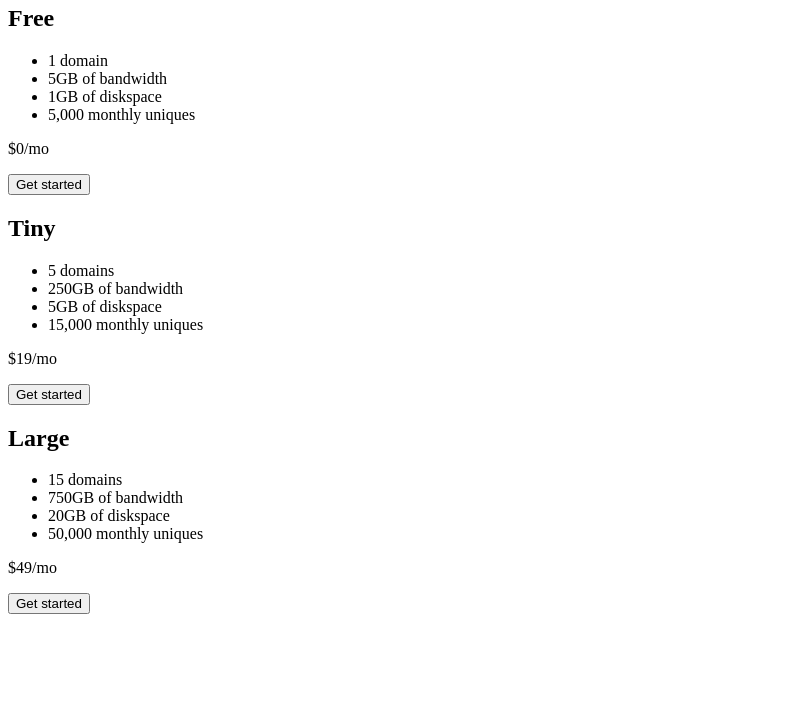
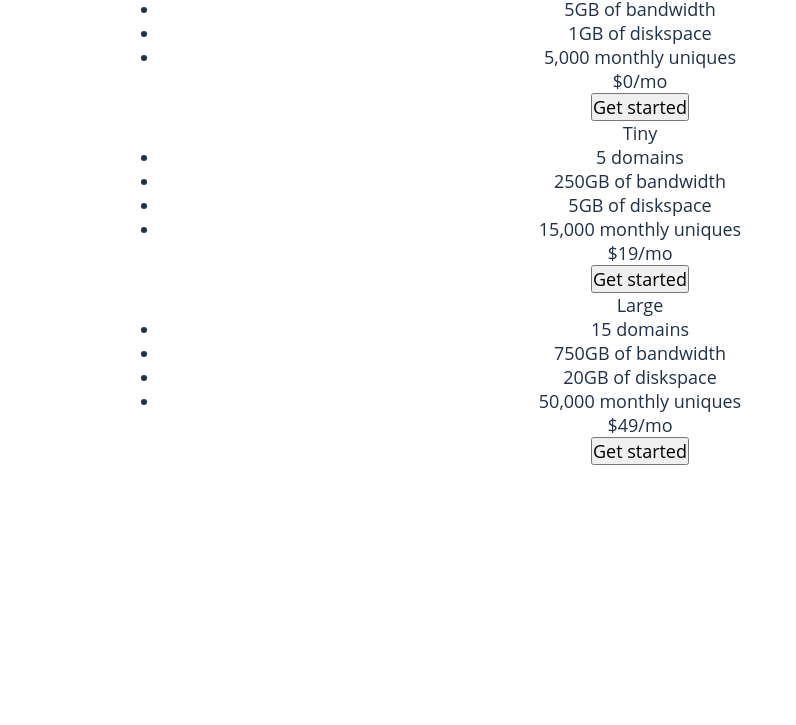
Before and after one commit to AngelCruzL/pricing-table, a website: page src/index.html in a window 1280 px wide. Shown: the part 75-800 px from the top of the page, without its empty margins (0-796 px from the left). Drawn offline with nearby package versions, Linux system fonts and the light colour scheme; files that its build step writes are made by us from their sources.

Commit message:
Add simple reset and base styles

```diff
--- a/src/sass/style.scss
+++ b/src/sass/style.scss
@@ -24,3 +24,29 @@ $size-16: 1rem;
 $size-20: 1.25rem;
 $size-32: 2rem;
 $size-36: 2.25rem;
+
+*,
+*::before,
+*::after {
+  box-sizing: border-box;
+}
+
+* {
+  margin: 0;
+  padding: 0;
+  font: inherit;
+}
+
+body {
+  font-family: $ff-sans;
+  font-size: $fs-400;
+  font-weight: $fw-400;
+  background-color: $color-neutral-100;
+  color: $color-neutral-900;
+  text-align: center;
+}
+
+.container {
+  margin-inline: auto;
+  width: min(100% - 2rem, 60rem);
+}
```
